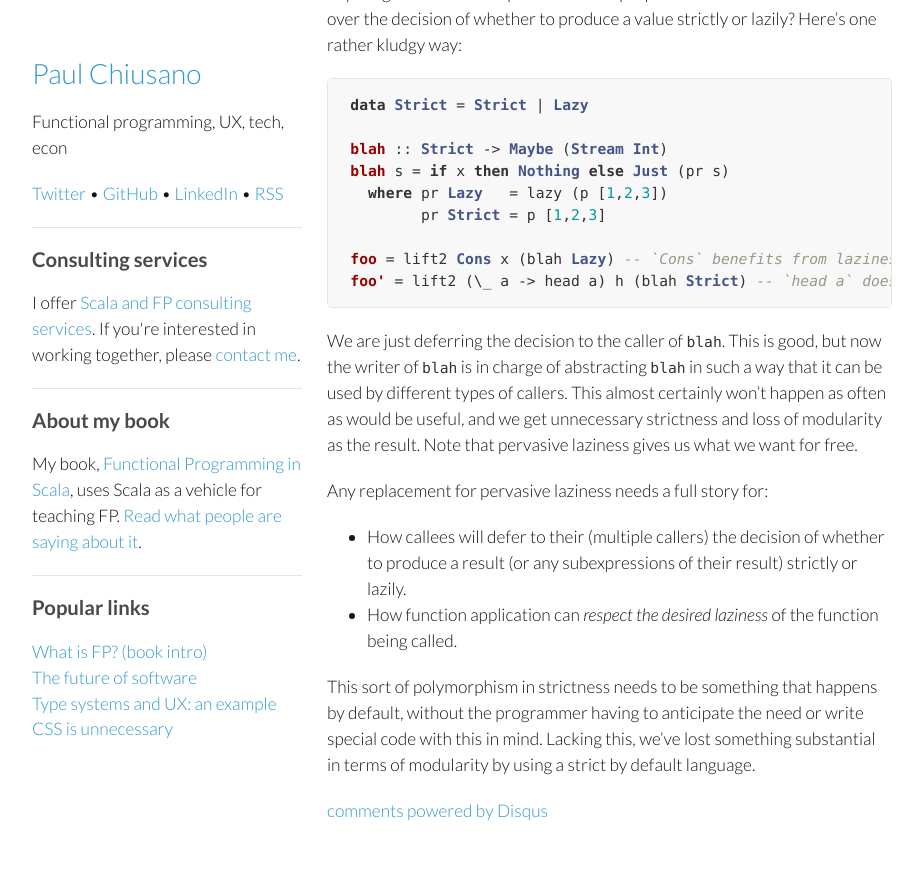
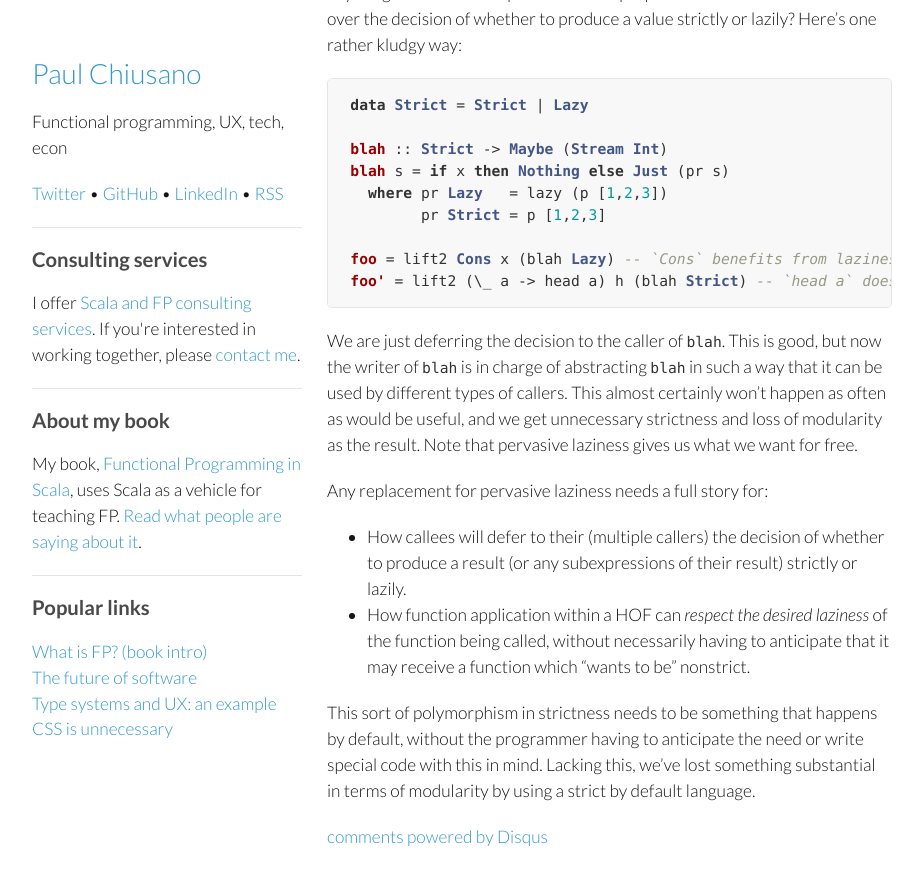
Before and after one commit to pchiusano/pchiusano.github.io, a Jekyll site: the page built from _posts/2014-09-18-explicit-laziness.markdown, in a window 1280 px wide and 900 px high, scrolled down 4049 px. Shown: the top 885 px of the window, without its empty margins (178-1101 px from the left). Built offline with Jekyll 4.4.1, drawn with Linux system fonts in a browser that asks for light colours; comment, search, counter and statistics services are not loaded.

Commit message:
Update 2014-09-18-explicit-laziness.markdown

```diff
--- a/_posts/2014-09-18-explicit-laziness.markdown
+++ b/_posts/2014-09-18-explicit-laziness.markdown
@@ -141,6 +141,6 @@ We are just deferring the decision to the caller of `blah`. This is good, but no
 Any replacement for pervasive laziness needs a full story for:
 
 * How callees will defer to their (multiple callers) the decision of whether to produce a result (or any subexpressions of their result) strictly or lazily.
-* How function application can _respect the desired laziness_ of the function being called.
+* How function application within a HOF can _respect the desired laziness_ of the function being called, without necessarily having to anticipate that it may receive a function which "wants to be" nonstrict.
 
 This sort of polymorphism in strictness needs to be something that happens by default, without the programmer having to anticipate the need or write special code with this in mind. Lacking this, we've lost something substantial in terms of modularity by using a strict by default language.
```
